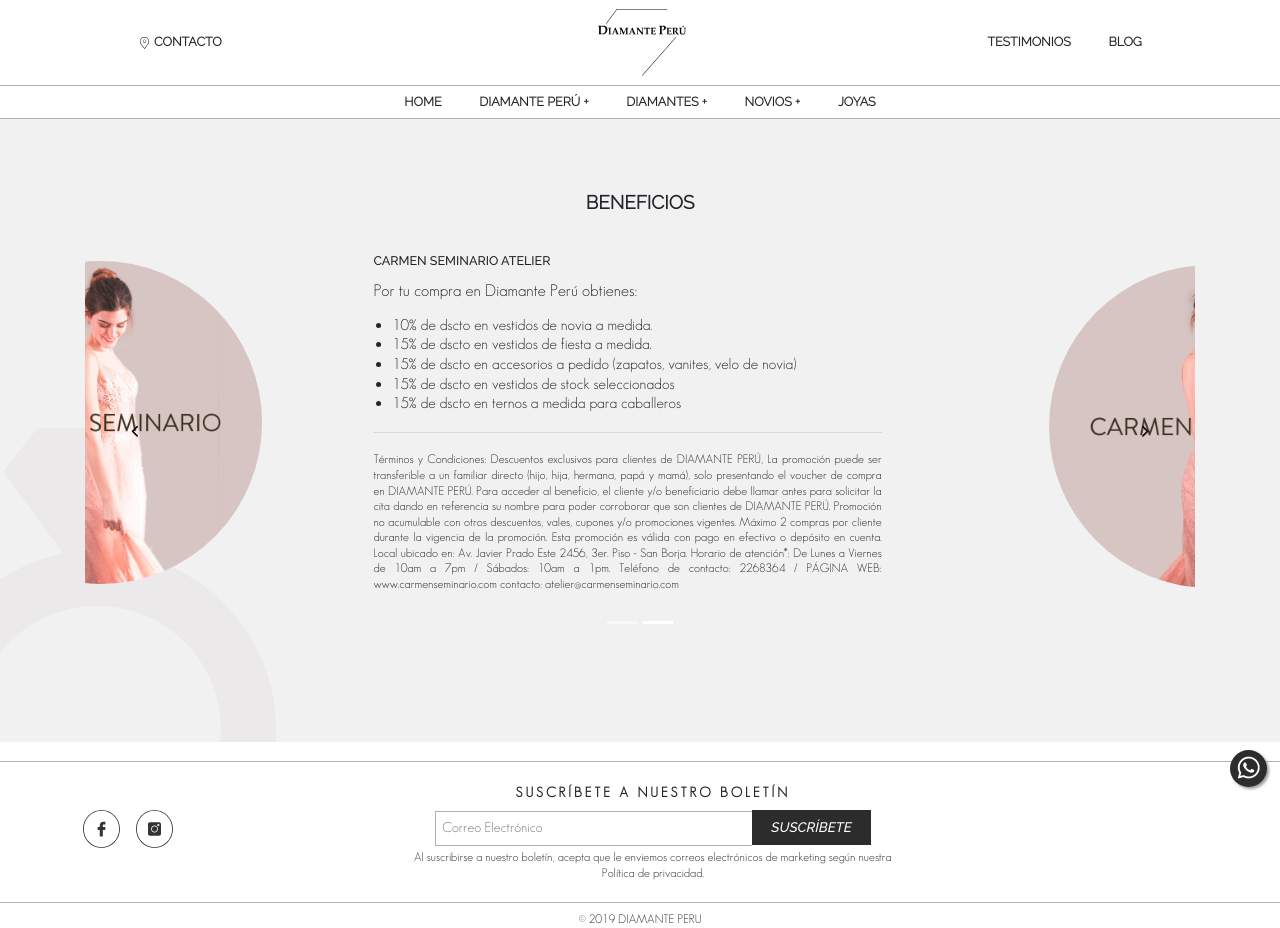
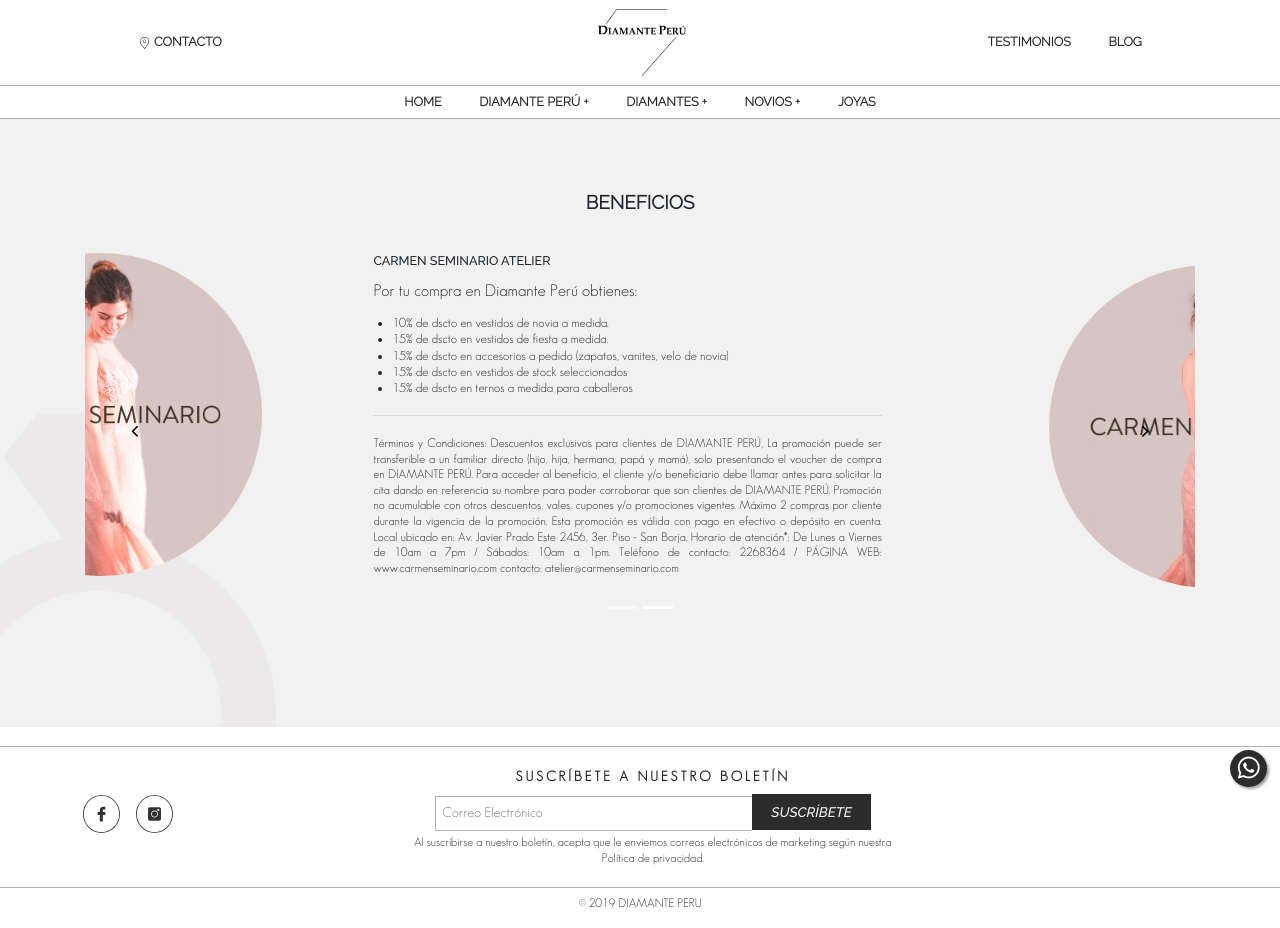
Before and after one commit to HB-Programacion/DiamantePeru, a React (Create React App) app in the folder client/: page /beneficios in a window 1280 px wide. Built offline with nearby package versions, Linux system fonts and the light colour scheme.

Commit message:
tamaño de letra 1rem

```diff
--- a/client/src/components/Beneficios.jsx
+++ b/client/src/components/Beneficios.jsx
@@ -32,7 +32,7 @@ const Beneficios = () => {
                           <div className="card-body w50 pl-3 convenioRes geosansLight">
                             <h4 className="card-title">CARMEN SEMINARIO ATELIER</h4>
                             <p className="card-text font-size-1">Por tu compra en Diamante Perú obtienes:</p>
-                            <ul className="interline1 ml-4 ">
+                            <ul className="interline1 ml-4 font-size-1rem">
                               <li>10% de dscto en vestidos de novia a medida.</li>
                               <li>15% de dscto en vestidos de fiesta a medida.</li>
                               <li>15% de dscto en accesorios a pedido (zapatos, vanites, velo de novia)</li>
```
